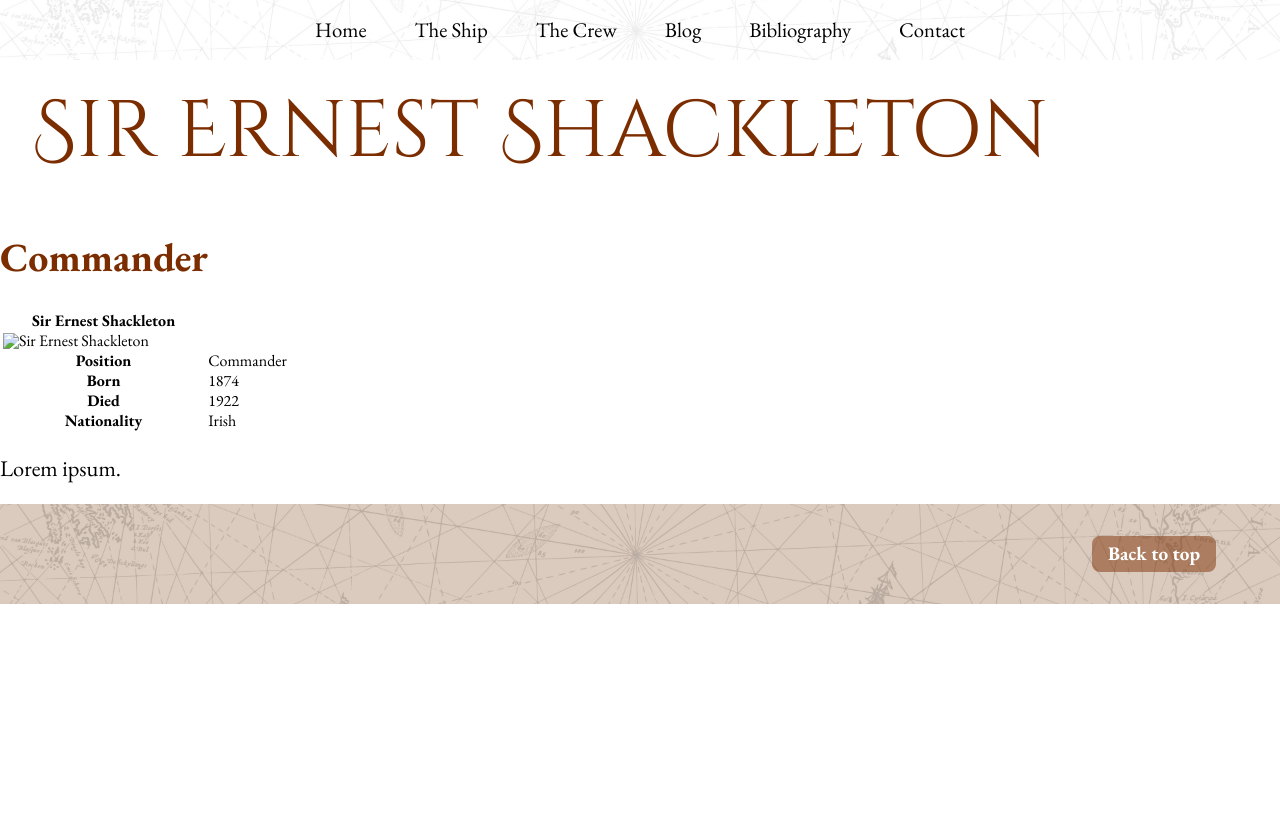
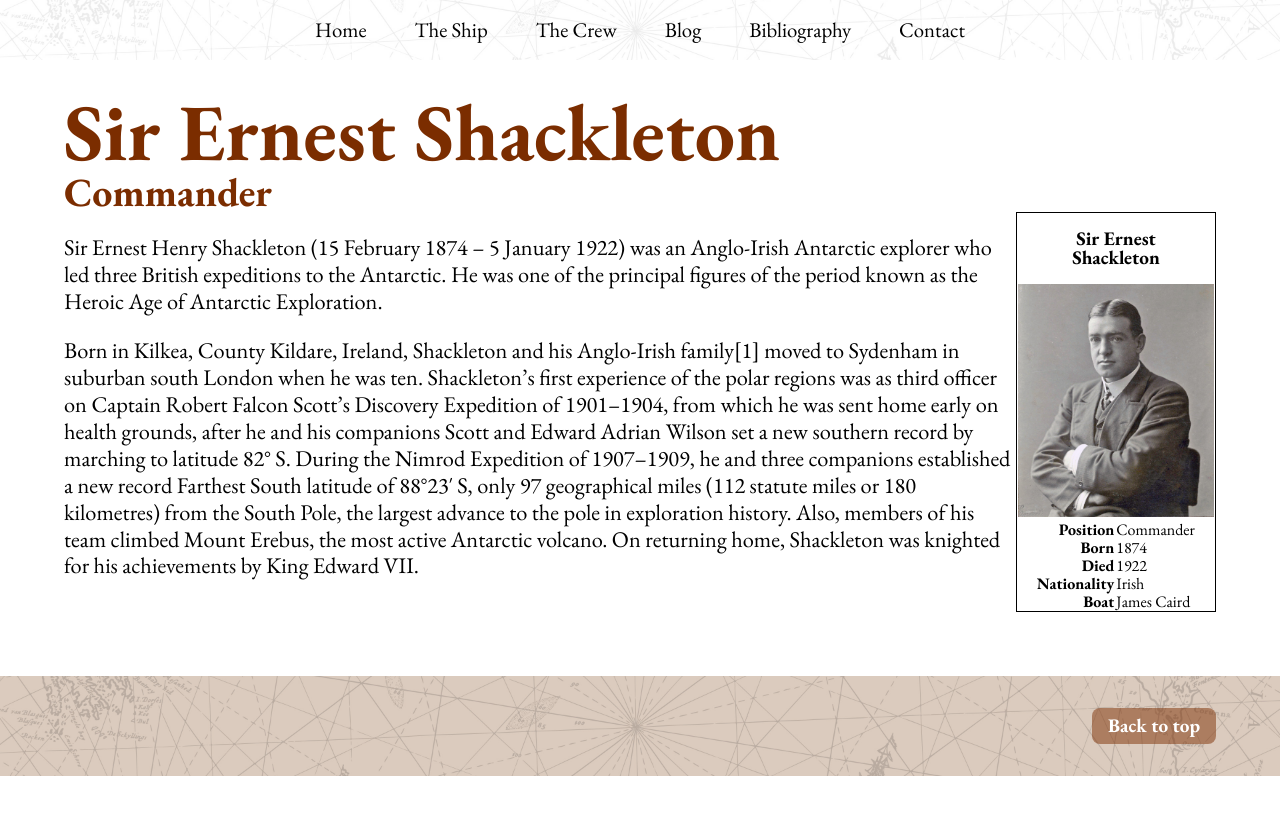
Before and after one commit to stoatsnhoney/Endurance-Project, a Jekyll site: the page built from _crews/shackleton.md, in a window 1280 px wide. Shown: the top 815 px of the page. Built offline with Jekyll 4.4.1, drawn with Linux system fonts in a browser that asks for light colours.

Commit message:
Enhance crew page layout and styling
Updated crew member markdown files to add image and biography for Shackleton and remove 'N/A' from Mrs Chippy's boat field. Improved crew.html layout with conditional rendering for images and boat, added new CSS classes for headings and content, and refined table styling in main.scss for better presentation.

```diff
--- a/_crews/shackleton.md
+++ b/_crews/shackleton.md
@@ -6,7 +6,10 @@ born: 1874
 died: 1922
 boat: James Caird
 nationality: Irish
+image: "assets/images/Shackleton1.jpg"
 order: 1
 ---
 
-Lorem ipsum.
+Sir Ernest Henry Shackleton (15 February 1874 – 5 January 1922) was an Anglo-Irish Antarctic explorer who led three British expeditions to the Antarctic. He was one of the principal figures of the period known as the Heroic Age of Antarctic Exploration.
+
+Born in Kilkea, County Kildare, Ireland, Shackleton and his Anglo-Irish family[1] moved to Sydenham in suburban south London when he was ten. Shackleton's first experience of the polar regions was as third officer on Captain Robert Falcon Scott's Discovery Expedition of 1901‍–‍1904, from which he was sent home early on health grounds, after he and his companions Scott and Edward Adrian Wilson set a new southern record by marching to latitude 82° S. During the Nimrod Expedition of 1907‍–‍1909, he and three companions established a new record Farthest South latitude of 88°23′ S, only 97 geographical miles (112 statute miles or 180 kilometres) from the South Pole, the largest advance to the pole in exploration history. Also, members of his team climbed Mount Erebus, the most active Antarctic volcano. On returning home, Shackleton was knighted for his achievements by King Edward VII.
--- a/_layouts/crew.html
+++ b/_layouts/crew.html
@@ -2,19 +2,23 @@
 layout: default
 ---
 
-<h1>{{ page.name }}</h1>
+<h1 class="crew-h1">{{ page.name }}</h1>
 
-<h2>{{ page.position }}</h2>
+<h2 class="crew-h2">{{ page.position }}</h2>
 
-<table style="width:25%">
+<div class="crew-content">
+
+<table>
   <tr>
-    <th>{{ page.name }}</th>
+    <th class="table-header" colspan="2">{{ page.name }}</th>
   </tr>
+  {% if page.image %}
   <tr>
-    <td>
+    <td colspan="2">
         <img src="{{ page.image }}" alt="{{ page.name }}" style="width:100%">
     </td>
   </tr>
+  {% endif %}
   <tr>
     <th>Position</th>
     <td>{{ page.position }}</td>
@@ -31,6 +35,16 @@ layout: default
     <th>Nationality</th>
     <td>{{ page.nationality }}</td>
   </tr>
+  {% if page.boat %}
+  <tr>
+    <th>Boat</th>
+    <td>{{ page.boat }}</td>
+  </tr>
+  {% endif %}
 </table>
 
-{{ content }}
+<p>{{ content }}</p>
+
+</div>
+
+<div class="spacer"></div>
--- a/_sass/main.scss
+++ b/_sass/main.scss
@@ -29,7 +29,6 @@ p {
 h1 {
   font-family: "Cinzel Decorative", serif;
   font-size: 5em;
-  margin: 32px;
   font-weight: 400;
   color: $secondary;
 }
@@ -170,6 +169,16 @@ ul {
   line-height: 1.5;
 }
 
+.crew-h1 {
+  font-family: $font;
+  margin: 32px 64px 0 64px;
+  font-weight: bold;
+}
+
+.crew-h2 {
+  margin: 0 64px 0 64px;
+}
+
 
 // MARK: Containers
 
@@ -179,6 +188,10 @@ ul {
 }
 
 .blog-content {
+  margin: 0 64px 0 64px;
+}
+
+.crew-content {
   margin: 0 64px 0 64px;
 }
 
@@ -425,6 +438,32 @@ nav .menu-btn:checked ~ .menu-icon:not(.steps) .navicon:after {
 }
 
 
+// MARK: Tables
+
+table {
+  border-collapse: collapse;
+  border: 1px solid;
+  width: 200px;
+  font-size: 1em;
+  float: right;
+}
+
+table img {
+  width: 10%;
+  height: auto;
+}
+
+th {
+  text-align: right;
+}
+
+.table-header {
+  font-size: 1.2em;
+  padding: 16px;
+  text-align: center;
+}
+
+
 // MARK: Media Queries
 
 @media screen and (max-width: 900px) {
```
Also changed, not shown: _crews/mrschippy.md (+1 -1 lines).
